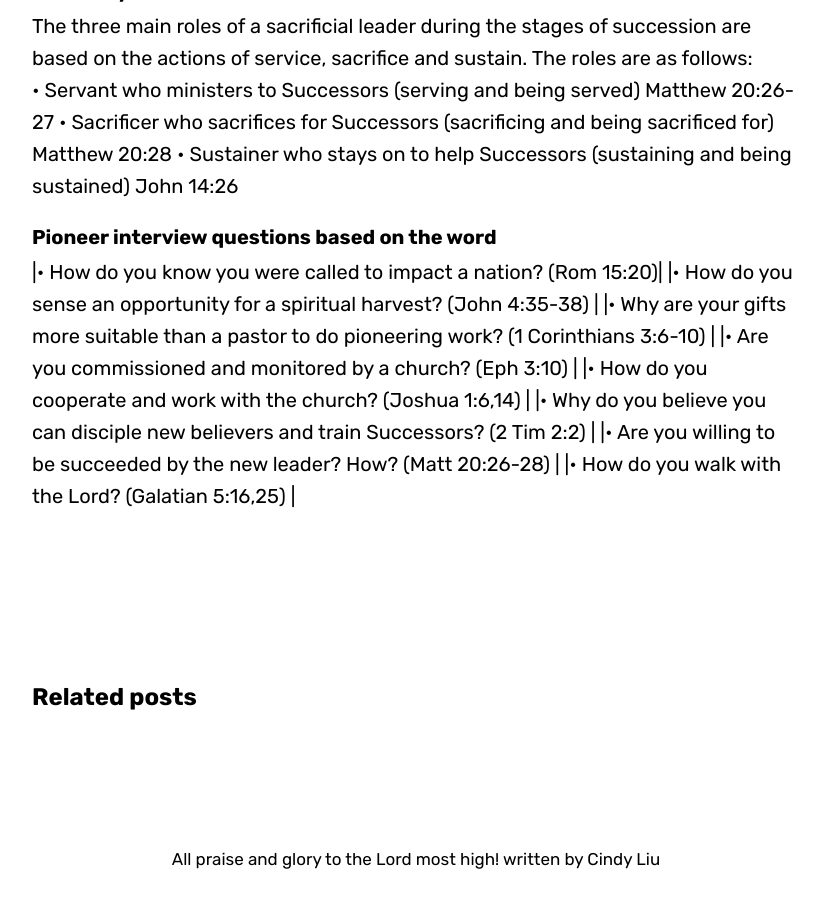
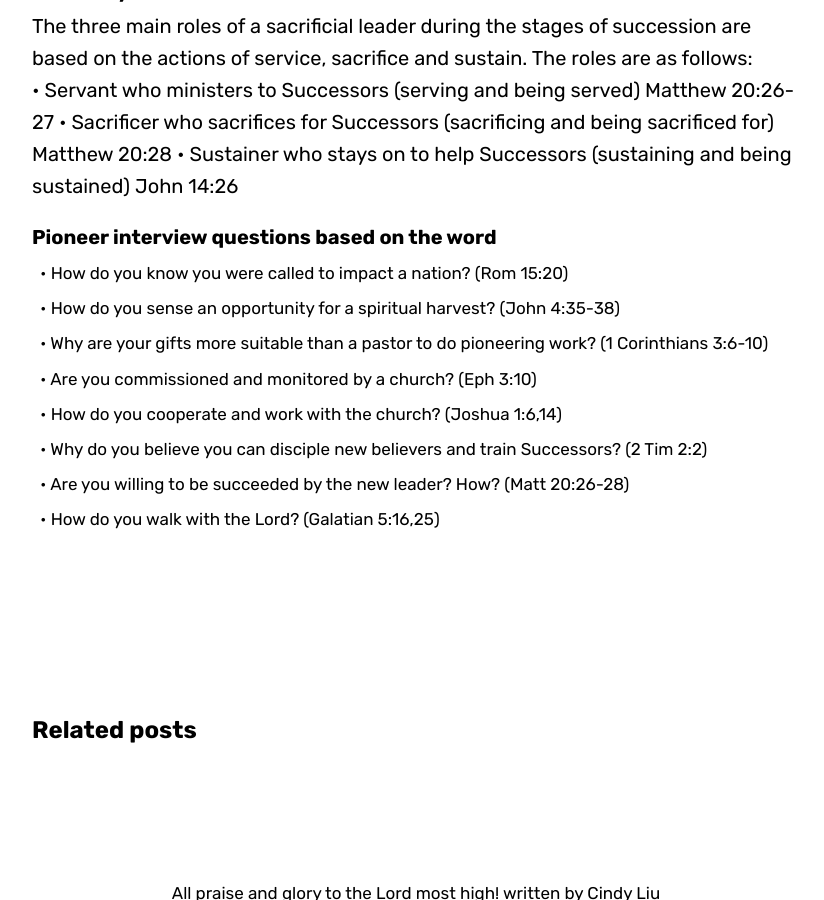
Before and after one commit to StanleyXue/StanleyXue.github.io, a Jekyll site: the page built from _posts/2019-01-30-21st-century-mission-method.md, in a window 1280 px wide and 900 px high, scrolled down 12646 px. Shown: the whole window, without its empty margins (224-1048 px from the left). Built offline with Jekyll 4.4.1, drawn with Linux system fonts in a browser that asks for light colours; some web fonts are replaced; comment, search, counter and statistics services are not loaded.

Commit message:
Add files via upload

```diff
--- a/_posts/2019-01-30-21st-century-mission-method.md
+++ b/_posts/2019-01-30-21st-century-mission-method.md
@@ -257,25 +257,32 @@ The three main roles of a sacrificial leader during the stages of succession are
 •	Sustainer who stays on to help Successors (sustaining and being sustained) John 14:26
 
 ### Pioneer interview questions based on the word
-|• How do you know you were called to impact a nation? (Rom 15:20)|
-|• How do you sense an opportunity for a spiritual harvest?
-(John 4:35-38)
-|
-|• Why are your gifts more suitable than a pastor to do pioneering work?
-(1 Corinthians 3:6-10)
-|
-|• Are you commissioned and monitored by a church?
-(Eph 3:10)
-|
-|• How do you cooperate and work with the church?
-(Joshua 1:6,14)
-|
-|• Why do you believe you can disciple new believers and train Successors?
-(2 Tim 2:2)
-|
-|• Are you willing to be succeeded by the new leader? How?
-(Matt 20:26-28)
-|
-|• How do you walk with the Lord?
-(Galatian 5:16,25)
-|
+<table>
+   <tr>
+      <td>• How do you know you were called to impact a nation? (Rom 15:20)</td>
+   </tr>
+   <tr>
+      <td>• How do you sense an opportunity for a spiritual harvest? (John 4:35-38)</td>
+   </tr>
+   <tr>
+      <td>• Why are your gifts more suitable than a pastor to do pioneering work? (1 Corinthians 3:6-10)</td>
+   </tr>
+   <tr>
+      <td>• Are you commissioned and monitored by a church? (Eph 3:10)</td>
+   </tr>
+   <tr>
+      <td>• How do you cooperate and work with the church? (Joshua 1:6,14)</td>
+   </tr>
+   <tr>
+      <td>• Why do you believe you can disciple new believers and train Successors? (2 Tim 2:2)</td>
+   </tr>
+   <tr>
+      <td>• Are you willing to be succeeded by the new leader? How? (Matt 20:26-28)</td>
+   </tr>
+   <tr>
+      <td>• How do you walk with the Lord? (Galatian 5:16,25)</td>
+   </tr>
+   <tr>
+      <td></td>
+   </tr>
+</table>
```
